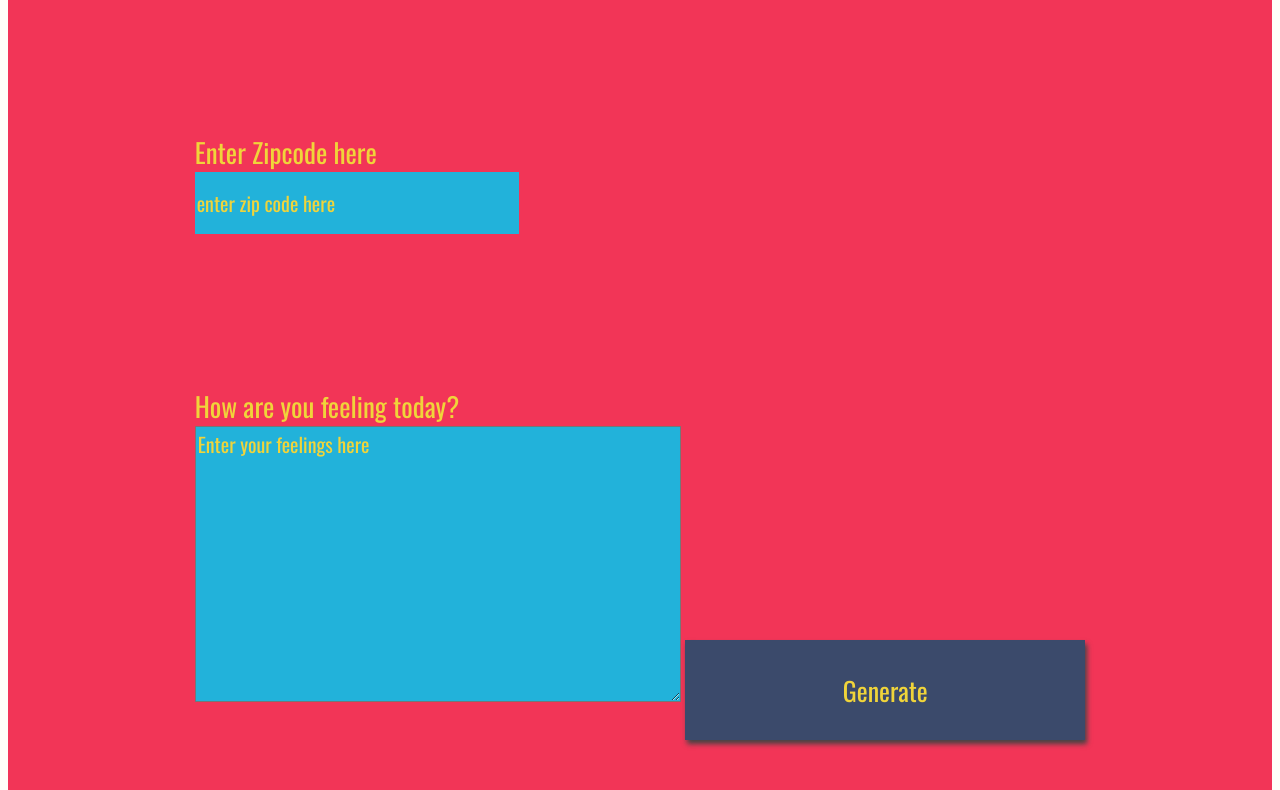
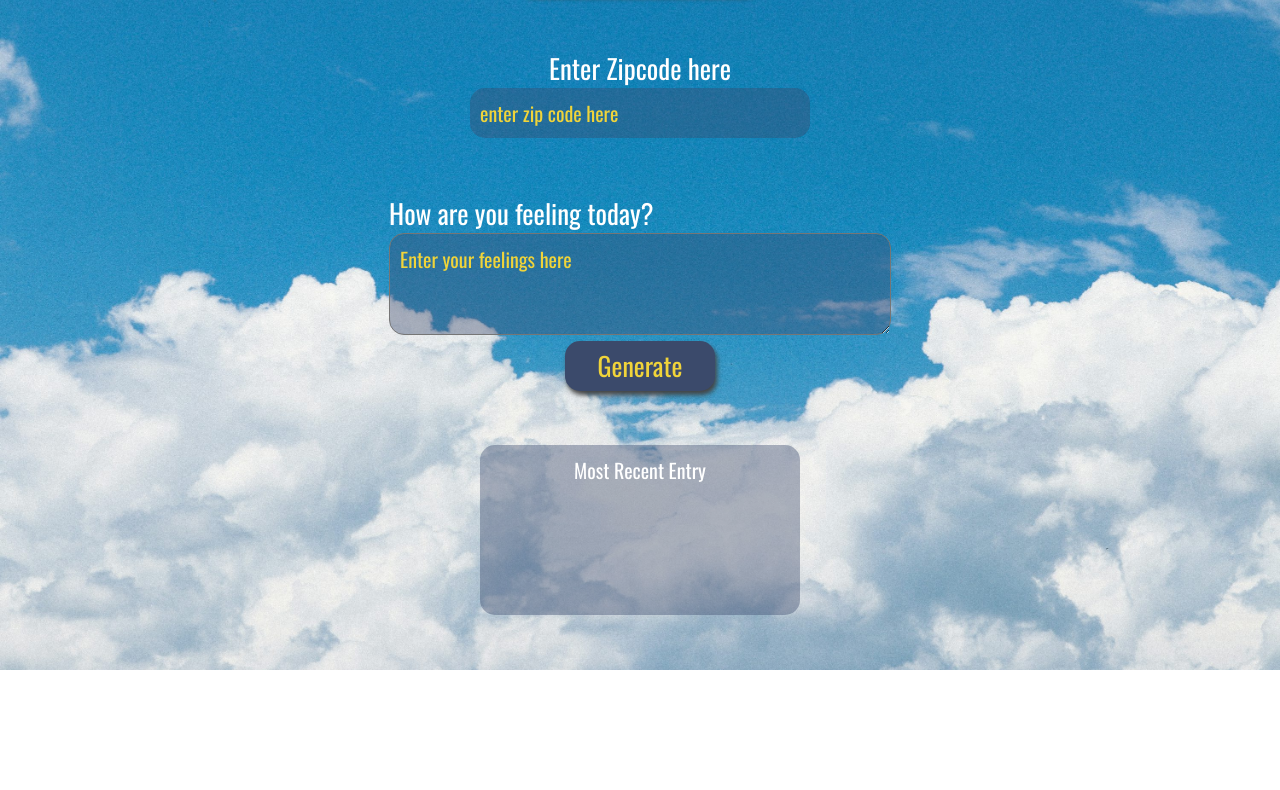
Before and after one commit to Noortumeh/Weather-Journal-App, a website: page website/index.html in a window 1280 px wide. Shown: the part 130-920 px from the top of the page. After the commit the page ends 800 px from the top, so only its background shows below. Drawn offline with nearby package versions, Linux system fonts and the light colour scheme; a web font is replaced by a local one.

Commit message:
apdate the style

```diff
--- a/website/app.js
+++ b/website/app.js
@@ -58,7 +58,7 @@ const updateUI = async () => {
     const allData = await request.json();
     console.log(allData);
     date.innerHTML = allData[allData.length-1].date;
-    temp.innerHTML = allData[allData.length-1].temp;
+    temp.innerHTML = allData[allData.length-1].temp +' degrees';
     content.innerHTML = allData[allData.length-1].content;
   }catch(err){
     console.log("get error",err);
--- a/website/index.html
+++ b/website/index.html
@@ -18,10 +18,14 @@
             <input type="text" id="zip" placeholder="enter zip code here">
         </div>
         <div class="holder feel">
-            <label for="feelings">How are you feeling today?</label>
-            <textarea class="myInput" id="feelings" placeholder="Enter your feelings here" rows="9"
-                cols="50"></textarea>
-            <button id="generate" type="submit"> Generate </button>
+            <div>
+                <label for="feelings">How are you feeling today?</label>
+                <textarea class="myInput" id="feelings" placeholder="Enter your feelings here" rows="9"
+                    cols="50"></textarea>
+            </div>
+            <div class="button">
+                <button id="generate" type="submit"> Generate </button>
+            </div>
         </div>
         <div class="holder entry">
             <div class="title">Most Recent Entry</div>
--- a/website/style.css
+++ b/website/style.css
@@ -1,49 +1,44 @@
 body{
-    background: #fffff8;
+    margin: 0;
     font-family: -apple-system, BlinkMacSystemFont, sans-serif;
+    color: white;
 }
 
 #app{
-    display: grid;
-    grid-auto-rows: minmax(150px, auto);
-    /* grid-template-columns:  */
-    height:150vh;
-    background: #f23557;
-    color: #f0d43a;
-    justify-content: center;
-    grid-gap: 1em;
+    display: flex;
+    flex-direction: column;
+    justify-content: space-evenly;
+    align-items: center;
+    min-height:97vh;
+    background-image: url(image/photo-1564500617448-e541b1df7cee.jpeg);
+    background-size: cover;
+    color: white;
     font-size: 20px;
     font-family: 'Oswald', sans-serif;
+    padding-top: 3vh;
 }
 
 .holder{
+    display: flex;
+    flex-direction: column;
+    justify-content: space-between;
+    align-items: center;
+    margin-bottom: 20px;
+}
+.headline {
+    font-size: 30px;
+    box-shadow: 0px 4px 5px #444;
+    border-radius: 15px;
+    border: none;
+    padding: 10px;
 }
 
 .entry{
     background: rgba(59, 74, 107, .4);
-}
-
-#entryHolder{
-
-}
-
-#date{
-
-}
-
-#temp{
-
-}
-
-#content{
-
-}
-
-.headline {
-
-}
-.title{
-
+    min-width: 300px;
+    min-height: 150px;
+    border-radius: 15px;
+    padding: 10px;
 }
 
 /*  Basic Styling To Override Default For Basic HTML Elements */
@@ -54,34 +49,38 @@ label{
 
 input{
     display:block;
-    height: 60px;
+    height: 30px;
     width: 320px;
-    background:#22b2da;
-    color: #f0d43a;
+    background:rgba(59, 74, 107, .4);
+    color: white;
     font-size: 20px;
     font-family: 'Oswald', sans-serif;
     border: none;
+    padding: 10px;
+    border-radius: 15px;
 }
 
 button{
-    width: 400px;
-    height: 100px;
+    width: 150px;
+    height: 50px;
+    border-radius: 15px;
     background: #3b4a6b;
     color: #f0d43a;
     font-size: 26px;
     font-family: 'Oswald', sans-serif;
     border: none;
     box-shadow: 2px 4px 5px #444;
-}
-h1{
-    font-size: 36px;
+    cursor: pointer;
 }
 
 textarea{
-    background:#22b2da;
+    background:rgba(59, 74, 107, .4);
     color: #f0d43a;
     font-size: 20px;
     font-family: 'Oswald', sans-serif;
+    border-radius: 15px;
+    padding: 10px;
+    height:80px ;
 }
 /* Reset style for HTML element on active to have no border*/
 input:focus,
```
Also changed, not shown: website/image/photo-1564500617448-e541b1df7cee.jpeg (added).
